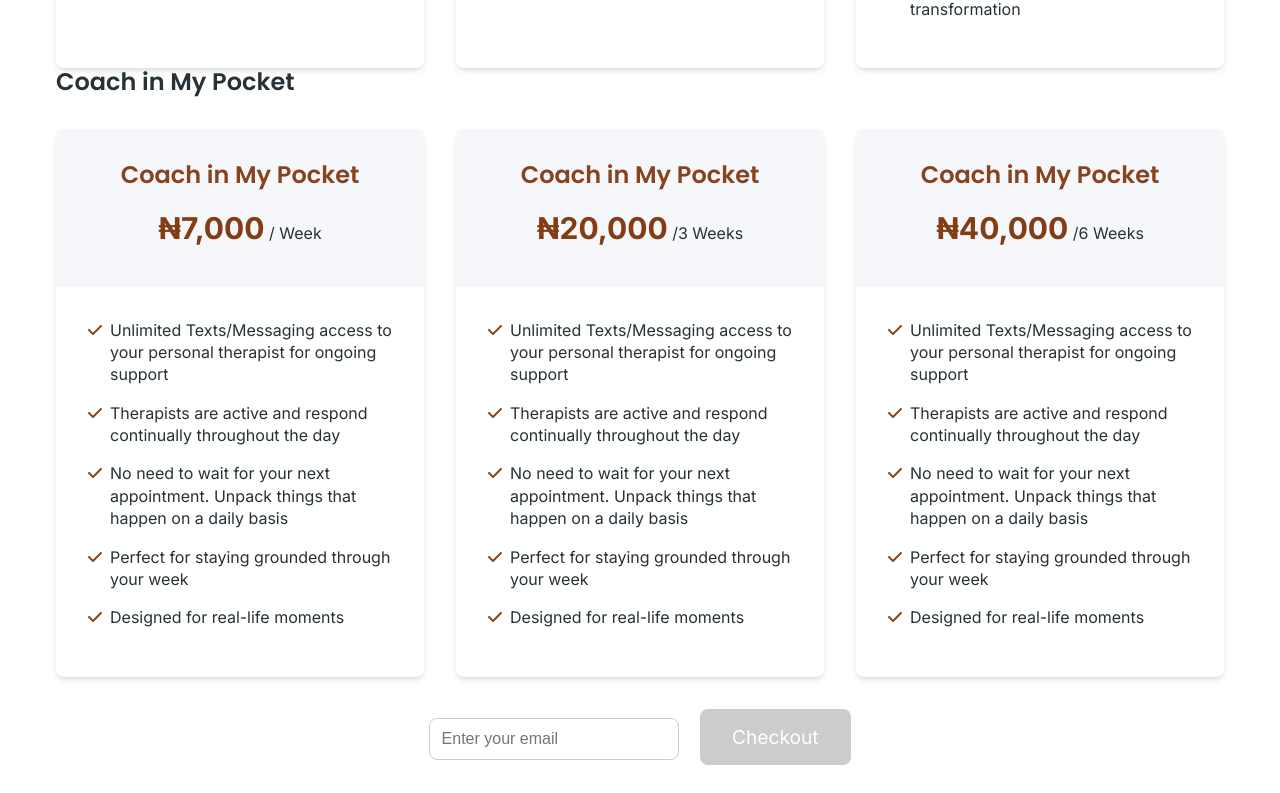
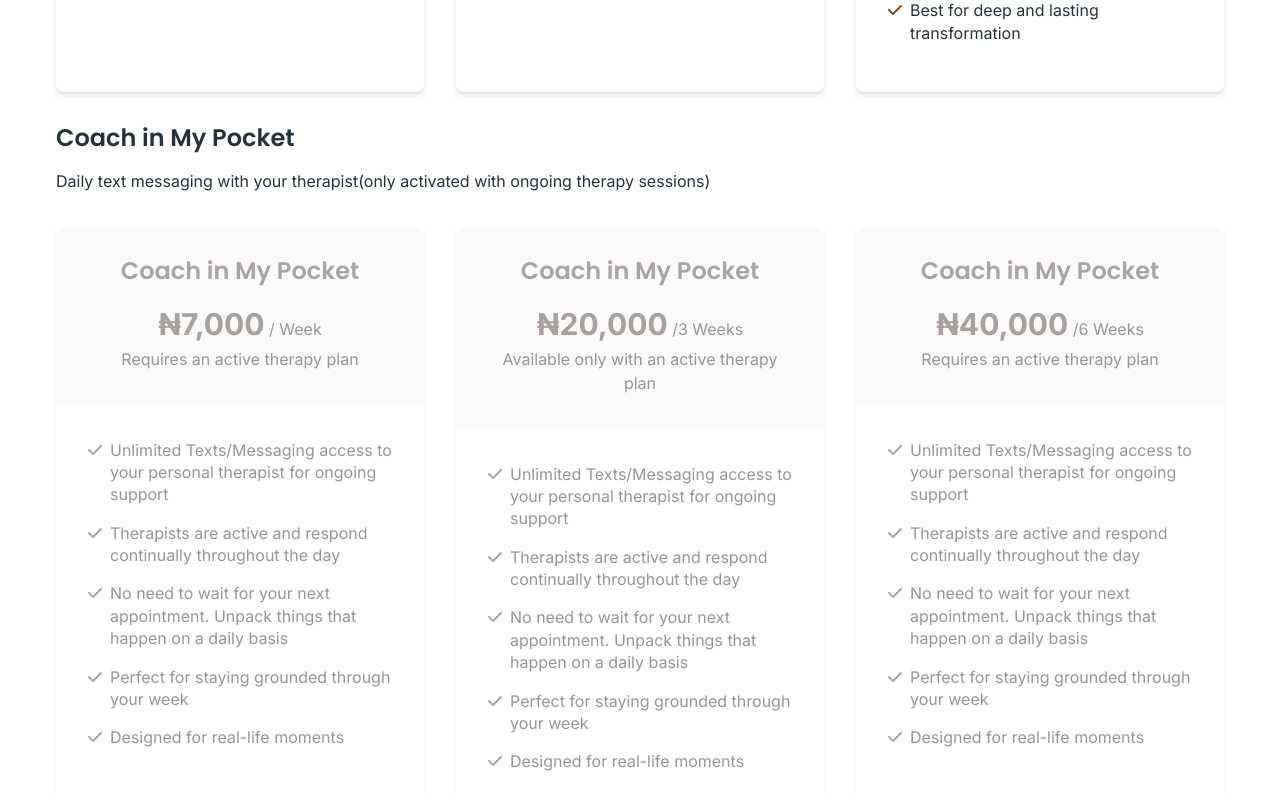
Before and after one commit to Transcend-black-magik/solacewave-web-app, a React (Create React App) app: page /services in a window 1280 px wide. Shown: the part 767-1560 px from the top of the page. Built offline with nearby package versions, Linux system fonts and the light colour scheme; no server answers.

Commit message:
new update

```diff
--- a/src/components/layout/Header.jsx
+++ b/src/components/layout/Header.jsx
@@ -44,7 +44,7 @@ const Header = () => {
   // Handle Get Started button click
   const handleGetStarted = () => {
     // window.location.href = 'https://solacewave-app.web.app/';
-    window.location.href = 'https://wa.me/2347085256034?text=Hello%20I%20would%20like%20to%20book%20a%20therapy%20session';
+    window.location.href = '/services';
     // window.location.href = 'https://solacewave-app.web.app/'; --- IGNORE ---
     // --- IGNORE ---
   };
--- a/src/components/pages/ServicesPage.jsx
+++ b/src/components/pages/ServicesPage.jsx
@@ -14,11 +14,30 @@ const ServicesPage = () => {
   const [showPaymentOptions, setShowPaymentOptions] = useState(false); // 👈 new state
   const [activePayment, setActivePayment] = useState(null);
   const [clientEmail, setClientEmail] = useState("");
+  const [emailError, setEmailError] = useState("");
+
+   // ✅ Allowed pocket plans mapped outside
+  const allowedPocketPlans = {
+    single: ["pocket1"],
+    "3sessions": ["pocket1", "pocket3"],
+    "6sessions": ["pocket1", "pocket3", "pocket6"],
+  };
+
   const isValidEmail = (email) => {
     // Simple regex: checks for "something@something.domain"
     return /\S+@\S+\.\S+/.test(email);
   };
-  const [emailError, setEmailError] = useState("");
+
+  // Reset pocket plan if therapy plan changes and invalid
+  useEffect(() => {
+    if (
+      selectedTherapyPlan &&
+      selectedPocketPlan &&
+      !allowedPocketPlans[selectedTherapyPlan]?.includes(selectedPocketPlan)
+    ) {
+      setSelectedPocketPlan(null);
+    }
+  }, [selectedTherapyPlan, selectedPocketPlan]);
 
   const handleCheckout = () => {
     if (!selectedTherapyPlan || !selectedPocketPlan) {
@@ -66,10 +85,39 @@ const ServicesPage = () => {
     return total;
   };
 
+  // Animation / content loaded
   useEffect(() => {
     const timer = setTimeout(() => setIsLoaded(true), 500);
     return () => clearTimeout(timer);
   }, []);
+
+  // intersection observer for scroll animations
+  useEffect(() => {
+    const observer = new IntersectionObserver((entries) => {
+      entries.forEach(entry => {
+        if (entry.isIntersecting) {
+          entry.target.classList.add('in-view');
+        }
+      });
+    }, { threshold: 0.1 });
+
+    document.querySelectorAll('.animate-on-scroll').forEach(el => {
+      observer.observe(el);
+    });
+
+    return () => {
+      document.querySelectorAll('.animate-on-scroll').forEach(el => {
+        observer.unobserve(el);
+      });
+    };
+  }, [isLoaded]);
+
+  // Handle Pocket plan click: disable unallowed plans
+  const handlePocketClick = (planId) => {
+    if (!selectedTherapyPlan) return; // cannot select without therapy
+    if (!allowedPocketPlans[selectedTherapyPlan]?.includes(planId)) return; // disallow invalid
+    setSelectedPocketPlan(planId);
+  };
 
 
   const therapyPlans = [
@@ -181,28 +229,7 @@ const ServicesPage = () => {
     return () => clearTimeout(timer);
   }, []);
 
-  // Set up intersection observer for scroll animations
-  useEffect(() => {
-    const observer = new IntersectionObserver((entries) => {
-      entries.forEach(entry => {
-        if (entry.isIntersecting) {
-          entry.target.classList.add('in-view');
-        }
-      });
-    }, { threshold: 0.1 });
-
-    document.querySelectorAll('.animate-on-scroll').forEach(el => {
-      observer.observe(el);
-    });
-
-    return () => {
-      document.querySelectorAll('.animate-on-scroll').forEach(el => {
-        observer.unobserve(el);
-      });
-    };
-  }, [isLoaded]);
-
-
+  // Handle tab change
   const handleTabChange = (tab) => {
     setActiveTab(tab);
   };
@@ -245,8 +272,10 @@ const ServicesPage = () => {
                   <div className="pricing-header">
                     <h3>{plan.name}</h3>
                     <div className="price">
-                      <span className="amount">{plan.price}</span>
+                      <span className="amount">{plan.price}</span> <br/>
+                      <span className="description">{plan.description}</span>
                     </div>
+
                   </div>
                   <div className="pricing-features">
                     <ul>
@@ -262,35 +291,38 @@ const ServicesPage = () => {
             </div>
 
             {/* Coach in My Pocket */}
+            {/* Pocket Plans */}
             <h3 className="category-title">Coach in My Pocket</h3>
+            <span>Daily text messaging with your therapist(only activated with ongoing therapy sessions)</span>
             <div className="pricing-grid">
-              {pocketPlans.map((plan) => (
+              {pocketPlans.map(plan => {
+                const isAllowed = selectedTherapyPlan && allowedPocketPlans[selectedTherapyPlan]?.includes(plan.id);
+                return (
                   <div
                     key={plan.id}
-                  className={`pricing-card ${
-                    selectedPocketPlan === plan.id ? "selected" : ""
-                  }`}
-                  onClick={() => setSelectedPocketPlan(plan.id)}
+                    className={`pricing-card ${selectedPocketPlan === plan.id ? "selected" : ""} ${!isAllowed ? "disabled" : ""}`}
+                    onClick={() => handlePocketClick(plan.id)}
                   >
                     <div className="pricing-header">
                       <h3>{plan.name}</h3>
                       <div className="price">
                         <span className="amount">{plan.price}</span>
-                      <span >{plan.period}</span>
+                        <span>{plan.period}</span><br/>
+                        <span className="note">{plan.note}</span>
                       </div>
                     </div>
                     <div className="pricing-features">
                       <ul>
                         {plan.features.map((f, i) => (
-                        <li key={i}>
-                          <i className="fas fa-check"></i> {f}
-                        </li>
+                          <li key={i}><i className="fas fa-check"></i> {f}</li>
                         ))}
                       </ul>
                     </div>
                   </div>
-              ))}
+                );
+              })}
             </div>
+
 
             {/* Checkout Button */}
             <div className="checkout-wrapper">
@@ -338,7 +370,7 @@ const ServicesPage = () => {
                         alt="PayPal"
                         className="tab-logo"
                       />
-                      <span>Pay CAD USD EUR with PayPal</span>
+                       <div><span className='payment-tap-button'>Pay CAD USD EUR with PayPal</span></div>
                     </button>
                     <button
                       className={`payment-tab ${activePayment === "paystack" ? "active" : ""}`}
@@ -349,7 +381,8 @@ const ServicesPage = () => {
                         alt="Paystack"
                         className="tab-logo"
                       />
-                      <span>Pay NGN with Paystack</span>
+                      <div><span className='payment-tap-button'>Pay NGN with Paystack</span></div>
+
                     </button>
                   </div>
 
--- a/src/styles/components/services-page.css
+++ b/src/styles/components/services-page.css
@@ -337,6 +337,7 @@
   box-shadow: var(--shadow-md);
   transition: transform var(--transition-normal) ease;
   position: relative;
+  margin-bottom: 2rem;
 }
 
 .pricing-card:hover {
@@ -522,6 +523,7 @@
   justify-content: center;
   gap: 1rem;
   margin: 1rem 0;
+  flex-direction: column;
 }
 
 .payment-tab {
@@ -531,6 +533,10 @@
   padding: 0.5rem;
   cursor: pointer;
   transition: all 0.3s ease;
+  text-align: center;
+}
+.payment-tap-button{
+  font-size: 14px;
 }
 
 .payment-tab:hover {
@@ -633,6 +639,12 @@
   color: var(--text-medium);
   font-size: var(--font-size-sm);
 }
+.pricing-card.disabled {
+  opacity: 0.5;
+  pointer-events: none;
+  filter: grayscale(80%);
+}
+
 
 .insurance-notice {
   margin-top: var(--spacing-2xl);
```
Lines whose indentation alone changed are shown as unchanged.
